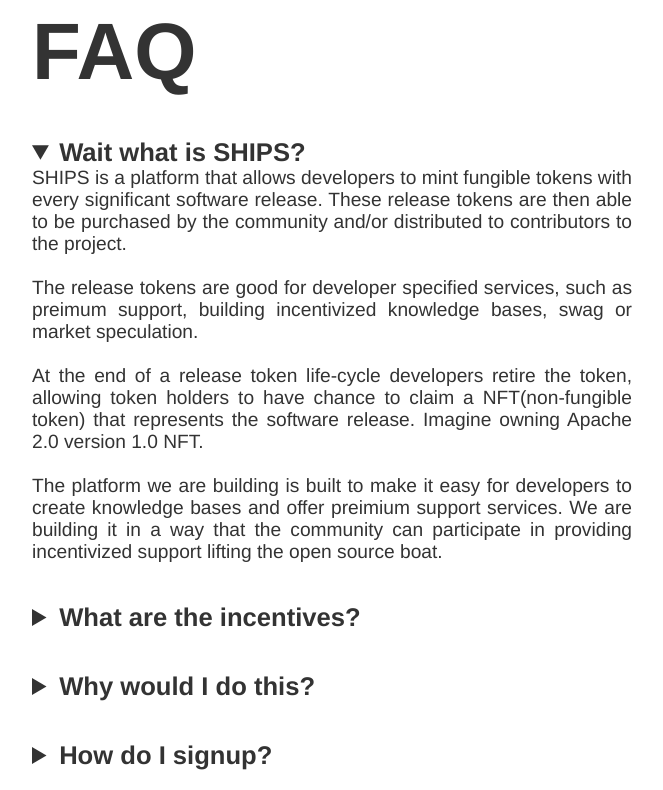
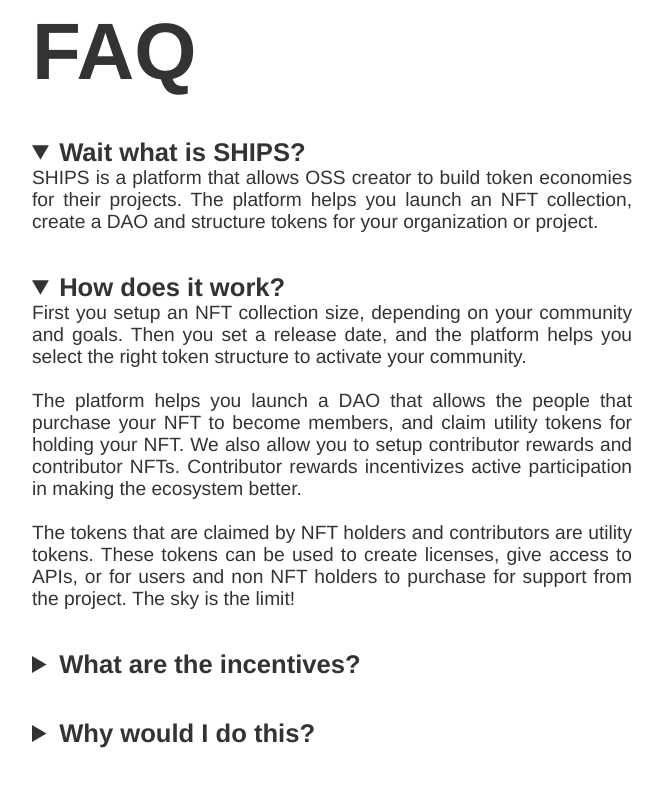
Before and after one commit to shipsgold/ships-frontend, a React (Create React App) app: page / in a window 1280 px wide. Shown: the part 2200-2990 px from the top of the page, without its empty margins (308-971 px from the left). Built offline with nearby package versions, Linux system fonts and the light colour scheme; no server answers; a web font is replaced by a local one; what @shipsgold/ships-client would draw is missing.

Commit message:
fix: update copy to reflect most recent changes to structure

```diff
--- a/src/components/Faq.tsx
+++ b/src/components/Faq.tsx
@@ -84,70 +84,74 @@
               <Summary>
               Wait what is SHIPS?
               </Summary>
-            SHIPS is a platform that allows developers to mint fungible tokens
-            with every significant software release. These release tokens
-            are then able to be purchased by the community
-            and/or distributed to contributors to the project.
+              SHIPS is a platform that allows OSS creator to build token economies for their projects.
+              The platform helps you launch an NFT collection, create a DAO and structure tokens for your organization or project.
+            </Details>
+          </FaqQuestion>
+          <FaqQuestion>
+            <Details open>
+              <Summary>
+              How does it work?
+              </Summary>
+              First you setup an NFT collection size, depending on your community and goals.
+              Then you set a release date, and the platform helps you select the right token structure to activate your community.
               <br />&nbsp;<br />
-            The release tokens are good for developer specified services, such as
-            preimum support, building incentivized knowledge bases,
-            swag or market speculation.
+              The platform helps you launch a DAO that allows the people that purchase your NFT to become members,
+              and claim utility tokens for holding your NFT. We also allow you to setup contributor rewards and contributor NFTs.
+              Contributor rewards incentivizes active participation in making the ecosystem better.
               <br />&nbsp;<br />
-            At the end of a release token life-cycle developers retire the token,
-            allowing token holders to have chance to claim a NFT(non-fungible token) that represents
-            the software release. Imagine owning Apache 2.0 version 1.0 NFT.
-              <br />&nbsp;<br />
-            The platform we are building is built to make it easy for developers
-            to create knowledge bases and offer preimium support services. We are
-            building it in a way that the community can participate in providing
-            incentivized support lifting the open source boat.
+              The tokens that are claimed by NFT holders and contributors are utility tokens.
+              These tokens  can be used to create licenses, give access to APIs,
+              or for users and non NFT holders to purchase for support from the project. The sky is the limit!
             </Details>
           </FaqQuestion>
           <FaqQuestion>
             <Details>
               <Summary>What are the incentives?</Summary>
-            SHIPS actually consists of a fungible protocol token $SHPS in addition
-            to the developer owned tokens. The $SHPS token is used to set fees charged
-            on txs surrounding purchase of developer minted tokens.
+              People are incentivized to purchase your  NFT for the same reasons that people use OpenCollective and GitHub sponsors today.
+              Only there is more upside than what you can get with a single one shot donation.
               <br />&nbsp;<br />
-            In addition to the fees, SHPS represents an opportunity for developers
-            that add value to the network to earn SHPS. Periodically SHPS are minted and
-            distributed to projects that have added value to the network on a weighted
-            selection basis, based off of developer contributions to the overall network.
+              People in general need support, they want to give back to the project, and now with ships they
+              can also tap into the project network. They can be a part of the project, by holding the project NFT.
+              Holding the NFT is to belong to the project social club!
               <br />&nbsp;<br />
-            This allows developers that create high quality projects, to gain access to
-            a broader reward ecosystem. Helping encourage maintenance and development.
+              Being a holder comes with benefits such as gated discord, DAO membership, being a part of the of the network,
+              and potential benefits like free access to hosted services and the ability to help direct the project.
+              <br />&nbsp;<br />
+              Additionally, there are incentives for people, that contribute to simply earn an NFT or earn utilty tokens.
+              These rewards regular contributors for building a deeper knowledge of the project.
+              Contributor token holders could even become verified service providers for the project receiving tokens
+              for helping people use the project or projects in your organization.
+              <br />&nbsp;<br />
+              With a token economy in place. People can now structure and build value around your project,
+              and get the support of the entire community behind it.
+              A rising tide lifts all boats!
             </Details>
           </FaqQuestion>
           <FaqQuestion>
             <Details>
               <Summary>Why would I do this?</Summary>
-            We believe that a way forward to improve open source dynamics is to
-            open, open source to different monetary opportunities.
+            You would do this if you want to grow your project in a community first way. Open source and Open economy.
+            We believe that this is the way forward to make OSS sustainable, using tokens as a schelling point for the software.
               <br />&nbsp;<br />
-            Creating a marketplace means flexibility, and the ability to
-            trade access tokens or allow community to support request for help to problems, or
-            spend on the economic well being of OSS is important.
-            People can contribute in a variety of ways and still
-            have access to economic opportunities previously restricted to core team.
-              <br />&nbsp;<br />
-            Additionally, the target is to get those individual contributors and creators
-            access to the $SHPS network reward through contributions. Making OSS as a concept
-            and the projects tied into the network stronger as whole.
+            It shouldn&#39;t matter if you&#39;re making a core library or building an application,
+            being a part of the community should allow anyone to take part in the ecosystem.
             </Details>
           </FaqQuestion>
           <FaqQuestion>
             <Details>
               <Summary>How do I signup?</Summary>
-             Right now we are developing the software to release soon and debating
-             over a few protocol details. We&apos;d love to have you for our
-             closed <a target="_blank" href="https://forms.gle/nNHQ3t4YdzVkiv3HA" rel="noreferrer">beta</a> and &apos; also love your help tuning the protocol
+              Right now we&#39;re building out the platform.
+              Sign up for the&nbsp;<a target="_blank" href="https://forms.gle/nNHQ3t4YdzVkiv3HA" rel="noreferrer">closed beta</a>
+              &nbsp;look out for our first token drop, that will signal the launch of SHIPS.
             </Details>
           </FaqQuestion>
           <FaqQuestion>
             <Details>
               <Summary>When will you be live?</Summary>
-            We are targeting production in 2021.
+              We&39;re targeting the end of 2021 for the full release,
+              and the predecessor super early test DAO sometime in during the last quarter of 2021. Join the &nbsp;
+              <a target="_blank" href="https://discord.gg/SmJv96G9PX" rel="noreferrer">discord</a> to find out.
             </Details>
           </FaqQuestion>
         </FaqContent>
--- a/src/components/WhatMessage.tsx
+++ b/src/components/WhatMessage.tsx
@@ -62,7 +62,7 @@
   return (
     <WhatContainer>
       <Message>
-        MINT RELEASE TOKENS
+        MINT PROJECT TOKENS
       </Message>
       <CoinBackgroundContainer/>
       <CoinLarge/>
```
